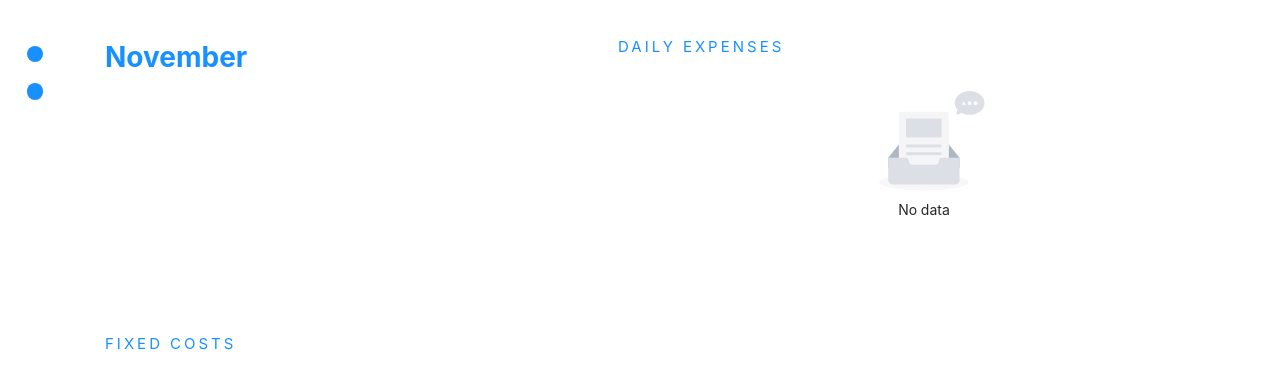
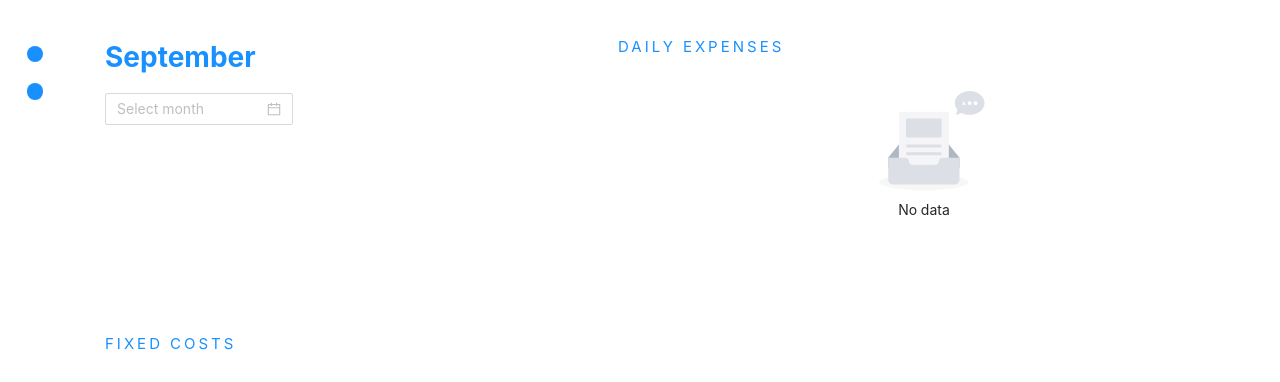
Before and after one commit to kasia-basia/mybudget, a React (Create React App) app: page / in a window 1280 px wide. Shown: the top 382 px of the page. Built offline with nearby package versions, Linux system fonts and the light colour scheme; no server answers; the database is empty.

Commit message:
Month selection

```diff
--- a/src/actions/monthOverview.js
+++ b/src/actions/monthOverview.js
@@ -1,19 +1,18 @@
 import * as c from "constants/monthOverwiew";
 import firebase from "firebaseConfig";
 import { message } from "antd";
+import { getMonthBoundary } from "utils/dateHelpers";
 
-export const fetchExpenses = (
-  monthBeginning = "1604188800",
-  monthEnd = "1606867199"
-) => (dispatch) => {
+export const fetchExpenses = (startDate, endDate) => (dispatch) => {
+  console.log(startDate, endDate);
   dispatch({
     type: c.FETCH_EXPENSES,
   });
   const db = firebase.firestore();
   const docRef = db
     .collection("expenses")
-    .where("timestamp", ">", monthBeginning)
-    .where("timestamp", "<", monthEnd);
+    .where("timestamp", ">", startDate)
+    .where("timestamp", "<", endDate);
 
   docRef
     .get()
@@ -171,3 +170,10 @@ export const editExpense = (id, field, newValue) => (dispatch) => {
       message.warn("Something went wrong. Please try again.", 2);
     });
 };
+
+export const setMonth = (date) => {
+  return {
+    type: c.SET_MONTH,
+    payload: getMonthBoundary(date),
+  };
+};
--- a/src/components/ExpensesPanel/ExpensesPanel.jsx
+++ b/src/components/ExpensesPanel/ExpensesPanel.jsx
@@ -10,6 +10,7 @@ import {
   getExpensesByDay,
   getLoadingState,
   getIsEmpty,
+  getCurrentMonth,
 } from "selectors/monthOverview";
 
 const ExpensesPanel = ({
@@ -18,10 +19,12 @@ const ExpensesPanel = ({
   sortedData,
   isLoading,
   hasNoData,
+  currentMonth,
 }) => {
+
   useEffect(() => {
-    onFetchData();
-  }, [onFetchData]);
+    onFetchData(currentMonth.start, currentMonth.end);
+  }, [onFetchData, currentMonth.start, currentMonth.end]);
 
   useEffect(() => {
     onFetchCategories();
@@ -57,12 +60,14 @@ ExpensesPanel.propTypes = {
 
 const mapStateToProps = (state) => ({
   sortedData: getExpensesByDay(state),
+  currentMonth: getCurrentMonth(state),
   isLoading: getLoadingState(state, "expenses"),
   hasNoData: getIsEmpty(state, "expenses"),
 });
 
 const mapDispatchToProps = (dispatch) => ({
-  onFetchData: () => dispatch(fetchExpenses()),
+  onFetchData: (startDate, endDate) =>
+    dispatch(fetchExpenses(startDate, endDate)),
   onFetchCategories: () => dispatch(fetchCategories()),
 });
 
--- a/src/components/Header/Header.jsx
+++ b/src/components/Header/Header.jsx
@@ -1,12 +1,28 @@
 import React from "react";
+import { connect } from "react-redux";
 import styles from "./Header.module.scss";
+import DatePicker from "components/DatePicker/DatePicker";
+import { setMonth } from "actions/monthOverview";
+import { getCurrentMonthName } from "selectors/monthOverview";
 
-const Header = () => {
-  return <div className={styles.wrapper}>
-      <h1 className={styles.heading}>
-          November
-      </h1>
-  </div>;
+const Header = ({ onSetMonth, currentMonth }) => {
+  const handleChange = (date) => {
+    onSetMonth(date);
+  };
+
+  return (
+    <div className={styles.wrapper}>
+      <h1 className={styles.heading}>{currentMonth}</h1>
+      <DatePicker picker="month" allowClear={false} onChange={handleChange} />
+    </div>
+  );
 };
 
-export default Header;
+const mapStateToProps = (state) => ({
+  currentMonth: getCurrentMonthName(state),
+});
+
+const mapDispatchToProps = (dispatch) => ({
+  onSetMonth: (date) => dispatch(setMonth(date)),
+});
+export default connect(mapStateToProps, mapDispatchToProps)(Header);
--- a/src/components/Header/Header.module.scss
+++ b/src/components/Header/Header.module.scss
@@ -4,6 +4,8 @@
   display: flex;
   height: 5em;
   flex-grow: 1;
+  align-items: flex-start;
+  flex-direction: column;
 }
 
 .heading {
--- a/src/constants/monthOverwiew.js
+++ b/src/constants/monthOverwiew.js
@@ -22,4 +22,4 @@ export const EDIT_FIXED_COST = "EDIT_FIXED_COST";
 export const EDIT_FIXED_COST_SUCCESS = "EDIT_FIXED_COST_SUCCESS";
 export const EDIT_FIXED_COST_ERROR = "EDIT_FIXED_COST_ERROR";
 
-export const SET_BILL_STATUS = "SET_BILL_STATUS";
+export const SET_MONTH = "SET_MONTH";
--- a/src/reducers/index.js
+++ b/src/reducers/index.js
@@ -1,5 +1,10 @@
 import { combineReducers } from "redux";
-import { expenses, fixedCosts } from "reducers/monthOverview";
+import { expenses, fixedCosts, currentMonth } from "reducers/monthOverview";
 import categories from "reducers/categories";
 
-export default combineReducers({ expenses, fixedCosts, categories });
+export default combineReducers({
+  currentMonth,
+  expenses,
+  fixedCosts,
+  categories,
+});
--- a/src/reducers/monthOverview.js
+++ b/src/reducers/monthOverview.js
@@ -1,5 +1,7 @@
 import * as c from "constants/monthOverwiew";
 import { combineReducers } from "redux";
+import { SET_MONTH } from "constants/monthOverwiew";
+import {getMonthBoundary} from "utils/dateHelpers";
 
 const loadingReducer = (prefix, initialState) => (
   state = initialState,
@@ -66,9 +68,8 @@ const expensesData = (state = {}, action) => {
       };
       return newState;
     }
-    default: {
+    default:
       return state;
-    }
   }
 };
 
@@ -85,9 +86,19 @@ const fixedCostsData = (state = [], action) => {
         ...action.payload.newData,
       };
       return newState;
-    default: {
+    default:
       return state;
-    }
+  }
+};
+
+const initialMonth = getMonthBoundary(new Date());
+
+export const currentMonth = (state = initialMonth, action) => {
+  switch (action.type) {
+    case SET_MONTH:
+      return action.payload;
+    default:
+      return state;
   }
 };
 
--- a/src/selectors/monthOverview.js
+++ b/src/selectors/monthOverview.js
@@ -5,10 +5,14 @@ import { isEmpty } from "utils/utils";
 const _getExpenses = (state) => state.expenses.data;
 const _getFixedCosts = (state) => state.fixedCosts.data;
 
+export const getCurrentMonth = (state) => state.currentMonth;
 export const getLoadingState = (state, key) => state[key].isLoading;
 
 export const getIsEmpty = (state, key) =>
   state[key].isLoadingFinished && isEmpty(state[key].data);
+
+export const getCurrentMonthName = (state) =>
+  dayjs.unix(state.currentMonth.start).format("MMMM");
 
 export const getSortedExpenses = createSelector(_getExpenses, (data) => {
   const arr = Object.entries(data).map(([id, details]) => ({
--- /dev/null
+++ b/src/utils/dateHelpers.js
@@ -0,0 +1,14 @@
+import dayjs from "dayjs";
+import utc from "dayjs/plugin/utc";
+
+dayjs.extend(utc);
+
+export const getMonthBoundary = (date) => {
+  const start = dayjs(date).utc().startOf("month").unix();
+  const end = dayjs(date).endOf("month").unix();
+
+  return {
+    start,
+    end,
+  };
+};
```
